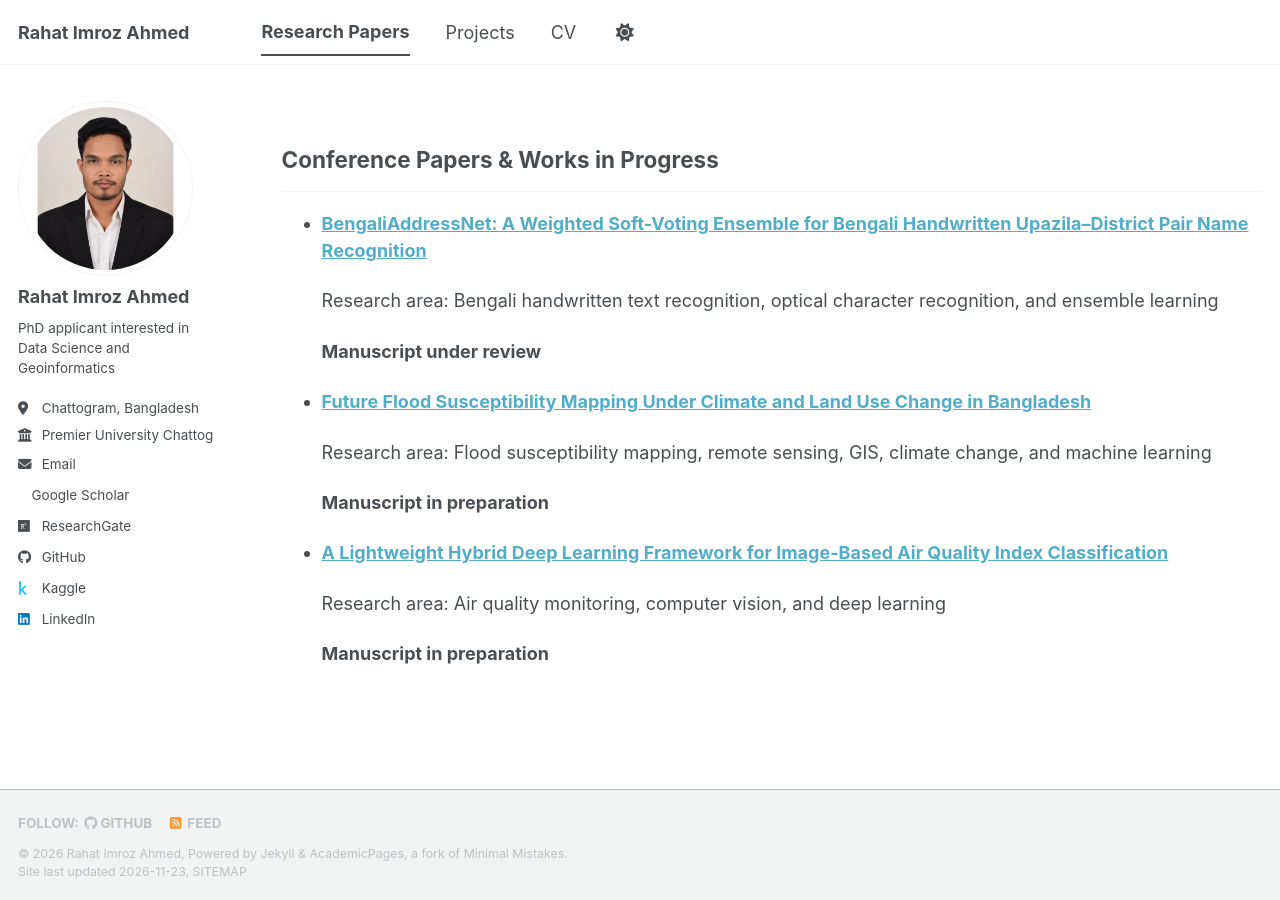
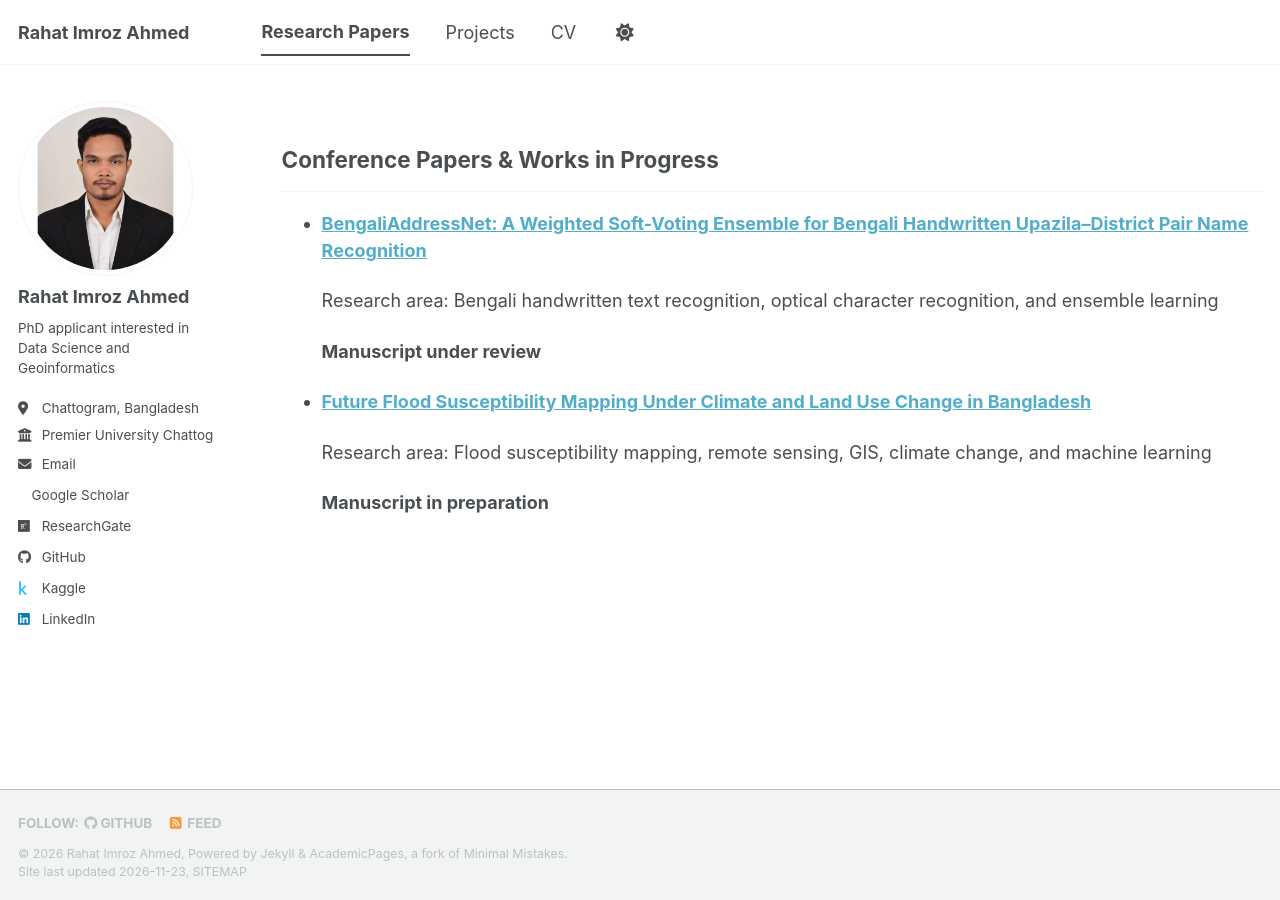
Before and after one commit to RahatAhmed171/RahatAhmed171.github.io, a Jekyll site: the page built from _pages/publications.html, in a window 1280 px wide. Built offline with Jekyll 4.4.1, drawn with Linux system fonts in a browser that asks for light colours; a style sheet for code colours, icons or effects is not loaded.

Commit message:
third paper removed

```diff
--- a/_pages/publications.html
+++ b/_pages/publications.html
@@ -29,10 +29,5 @@ Pair Name Recognition</a></strong></p>
 
   </li>
 
-  <li>
-    <p><strong><a href="{{ base_path }}/publication/paper-title-number-5">A Lightweight Hybrid Deep Learning Framework for Image-Based Air Quality Index Classification</a></strong></p>
-    <p>Research area: Air quality monitoring, computer vision, and deep learning</p>
-    <b> <p>Manuscript in preparation</p></b>
 
-  </li>
 </ul>
```
